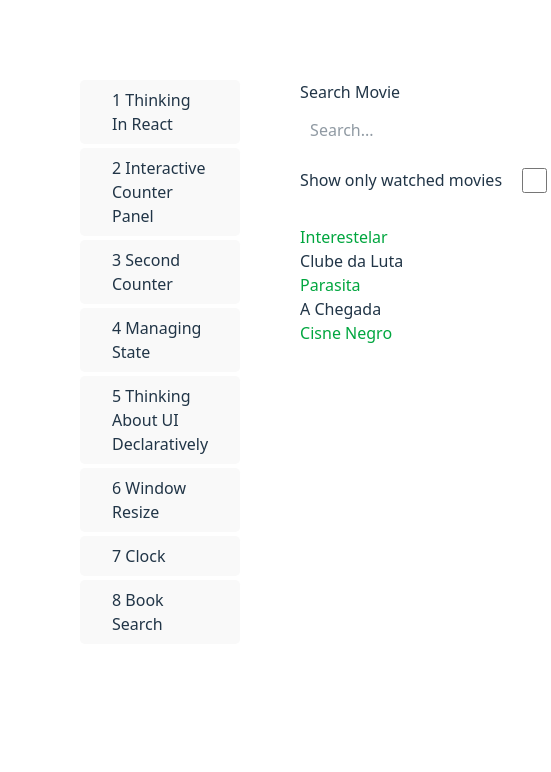
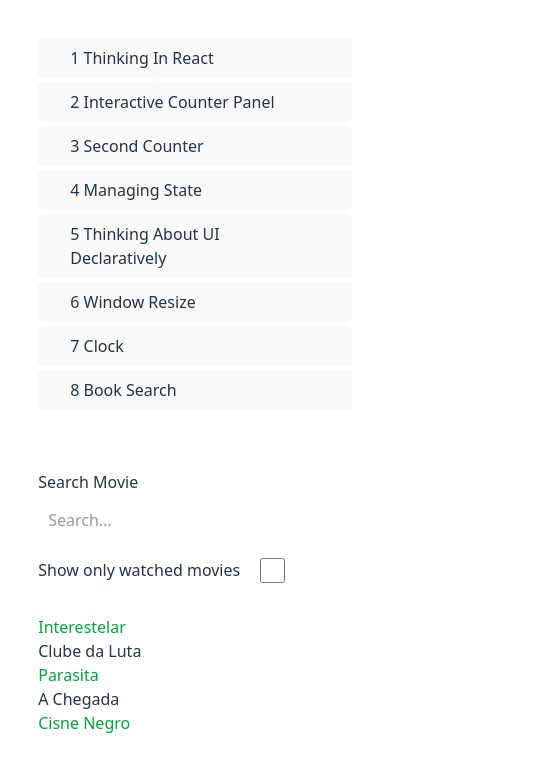
Before and after one commit to ednairaviana/react_doc, a React (Vite) app: page / in a window 390 px wide. Shown: the top 772 px of the page, 551 px wide, since content can reach past the window. Built offline with nearby package versions, Linux system fonts and the light colour scheme.

Commit message:
fix some responsive designs

```diff
--- a/src/components/HomeView.jsx
+++ b/src/components/HomeView.jsx
@@ -33,7 +33,10 @@ function HomeView() {
   return (
     <div className="container grid grid-cols-[1fr_2fr] gap-[60px]">
       <aside>
-        <ul className="flex flex-col gap-1">
+        <ul
+          style={{ position: "sticky", top: 0 }}
+          className="flex flex-col gap-1 pt-2.5 -mt-2.5"
+        >
           <AsideItems lessons={lessons} onSelect={setActivePath} />
         </ul>
       </aside>
--- a/src/index.css
+++ b/src/index.css
@@ -20,7 +20,7 @@
 }
 
 .main {
-  padding: 80px;
+  padding: clamp(1.4rem, 8.889vw + 0.222rem, 8rem);
 }
 
 .container {
@@ -69,3 +69,9 @@ aside button {
     background-color: #f9f9f9;
   }
 }
+
+@media (max-width: 800px) {
+  .container {
+    grid-template-columns: 1fr;
+  }
+}
--- a/src/lessons/8_book_search/front.jsx
+++ b/src/lessons/8_book_search/front.jsx
@@ -94,10 +94,7 @@ function View() {
           value={value}
         />
       </div>
-      <ul
-        style={{ gridTemplateColumns: "repeat(3, 1fr)" }}
-        className="grid gap-2"
-      >
+      <ul className="grid gap-2 grid-cols-1 md:grid-cols-2 lg:grid-cols-3">
         {resultStatus === "success" ? (
           books.docs.map((book) => {
             return (
```
